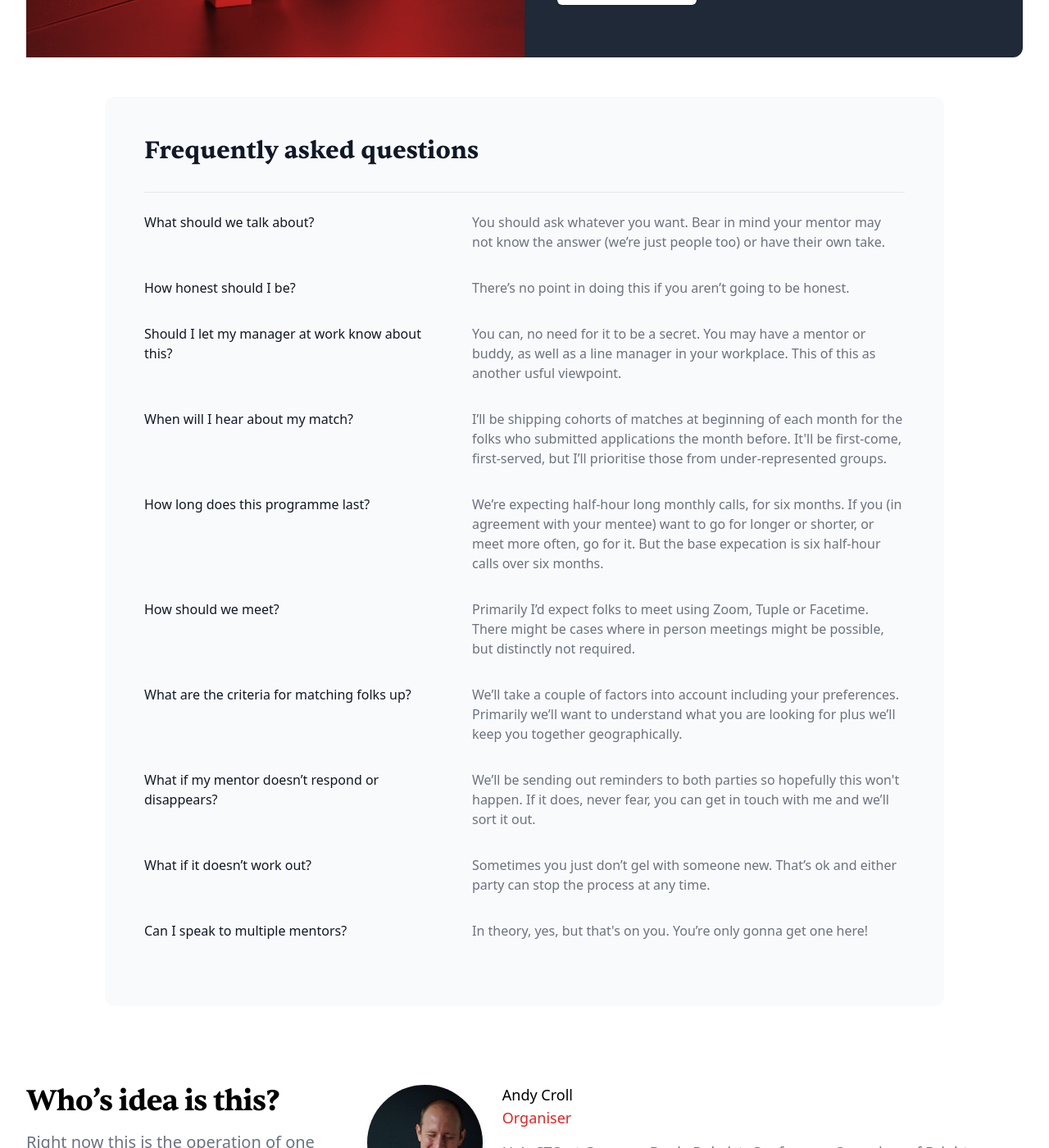
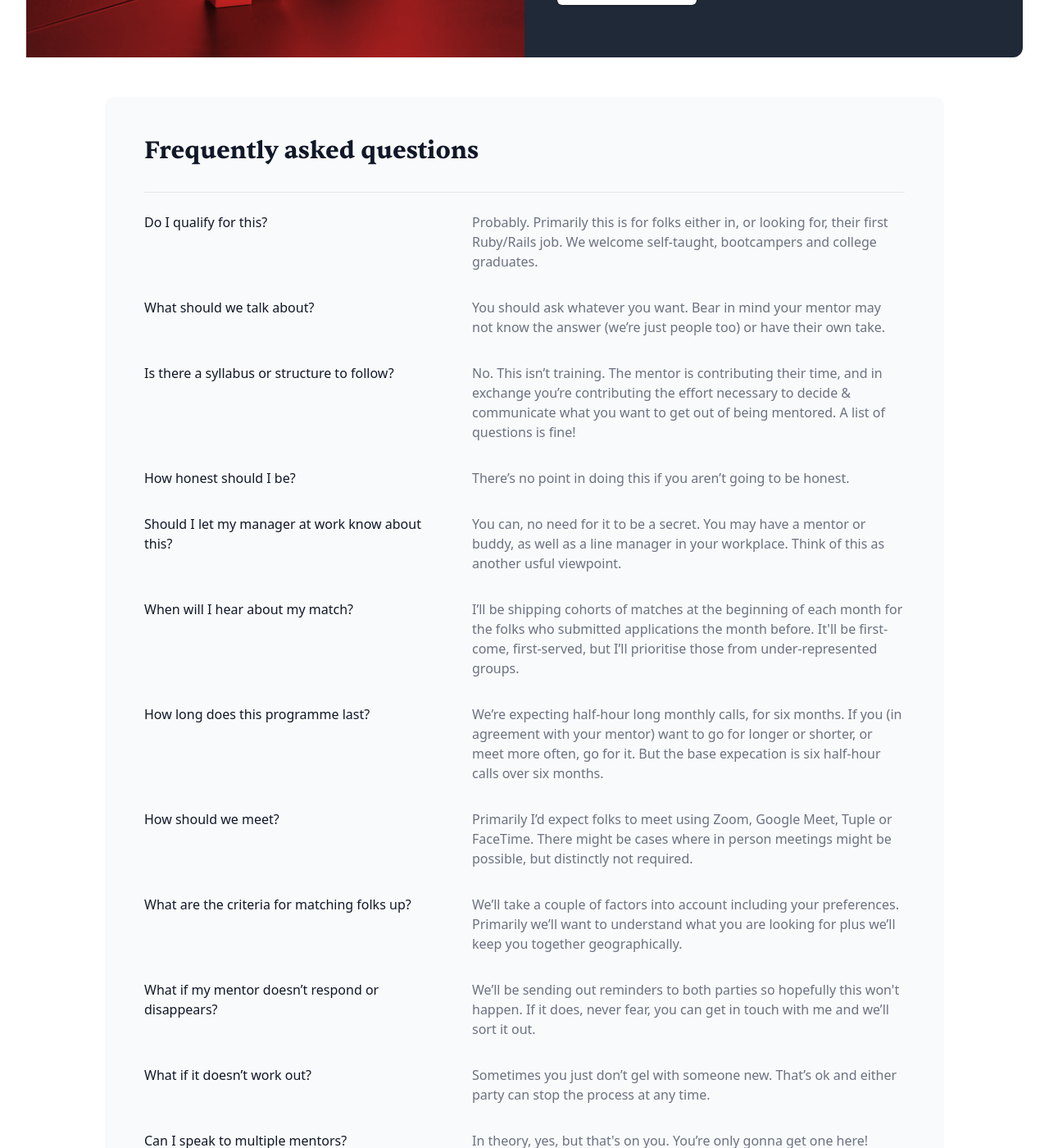
Before and after one commit to andycroll/firstrubyfriend.org, a Jekyll site: the page built from early-career-devs.html, in a window 1280 px wide and 1400 px high, scrolled down 892 px. Shown: the whole window at 82% size. Built offline with Jekyll 4.4.1, drawn with Linux system fonts in a browser that asks for light colours; some of the changed text lies outside the part shown.

Commit message:
Typos and question additions

```diff
--- a/_includes/who.html
+++ b/_includes/who.html
@@ -2,7 +2,7 @@
 	<div class="mx-auto py-12 px-4 max-w-7xl sm:px-6 lg:px-8 lg:py-24">
 		<div class="space-y-12 lg:grid lg:grid-cols-3 lg:gap-8 lg:space-y-0">
 			<div class="space-y-5 sm:space-y-4">
-		  		<h2 class="font-sentient text-3xl font-extrabold tracking-tight sm:text-4xl">Who’s idea is this?</h2>
+		  		<h2 class="font-sentient text-3xl font-extrabold tracking-tight sm:text-4xl">Whose idea is this?</h2>
 		  		<p class="text-xl text-gray-500">
 					Right now this is the operation of one volunteer managing the administation and spreadsheets and (hopefully) many other mentors across the Ruby community.
 				</p>
--- a/code-of-conduct.html
+++ b/code-of-conduct.html
@@ -35,7 +35,7 @@ description: "Matching early career developers with friendly volunteer mentors f
 				<p><b>Tricia:</b> Well actually, that’s a Rails method.</p>
 			</blockquote>
 			<p>Correcting others when it’s not necessary or relevant is a form of gatekeeping.</p>
-			<p>This can be really harmful to folk erly in their career and discourage them from pursuing a career in tech altogether. This is hte opposite of what we’re trying to achieve!</p>
+			<p>This can be really harmful to folk early in their career and discourage them from pursuing a career in tech altogether. This is the opposite of what we’re trying to achieve!</p>
 			<p>That said there may be cases in an "experience sharing" mentorship relationship where differing events within our industry might mean opinions are different. In those cases it is important to be civil, empathetic and realise you might be wrong, even if you have many years more experience.</p>
 
 			<h4>No subtle <i>-isms</i></h4>
--- a/early-career-devs.html
+++ b/early-career-devs.html
@@ -16,7 +16,7 @@ description: ""
 			</h1>
 
 			<p class="text-xl text-gray-600">
-				A space to ask questions about starting a career as a software engineer
+				A space to ask questions about starting a career as a Ruby/Rails software engineer
 			</p>
 		</div>
 
@@ -52,8 +52,18 @@ description: ""
 					  	<div class="pt-6 pb-8 md:grid md:grid-cols-12 md:gap-8">
 							{%
 								include faq.html
+									q="Do I qualify for this?"
+									a="Probably. Primarily this is for folks either in, or looking for, their first Ruby/Rails job. We welcome self-taught, bootcampers and college graduates."
+							%}
+							{%
+								include faq.html
 									q="What should we talk about?"
 									a="You should ask whatever you want. Bear in mind your mentor may not know the answer (we’re just people too) or have their own take."
+							%}
+							{%
+								include faq.html
+									q="Is there a syllabus or structure to follow?"
+									a="No. This isn’t training. The mentor is contributing their time, and in exchange you’re contributing the effort necessary to decide & communicate what you want to get out of being mentored. A list of questions is fine!"
 							%}
 							{%
 								include faq.html
@@ -63,22 +73,22 @@ description: ""
 							{%
 								include faq.html
 									q="Should I let my manager at work know about this?"
-									a="You can, no need for it to be a secret. You may have a mentor or buddy, as well as a line manager in your workplace. This of this as another usful viewpoint."
+									a="You can, no need for it to be a secret. You may have a mentor or buddy, as well as a line manager in your workplace. Think of this as another usful viewpoint."
 							%}
 							{%
 								include faq.html
 									q="When will I hear about my match?"
-									a="I’ll be shipping cohorts of matches at beginning of each month for the folks who submitted applications the month before. It'll be first-come, first-served, but I’ll prioritise those from under-represented groups."
+									a="I’ll be shipping cohorts of matches at the beginning of each month for the folks who submitted applications the month before. It'll be first-come, first-served, but I’ll prioritise those from under-represented groups."
 							%}
 							{%
 								include faq.html
 									q="How long does this programme last?"
-									a="We’re expecting half-hour long monthly calls, for six months. If you (in agreement with your mentee) want to go for longer or shorter, or meet more often, go for it. But the base expecation is six half-hour calls over six months."
+									a="We’re expecting half-hour long monthly calls, for six months. If you (in agreement with your mentor) want to go for longer or shorter, or meet more often, go for it. But the base expecation is six half-hour calls over six months."
 							%}
 							{%
 								include faq.html
 									q="How should we meet?"
-									a="Primarily I’d expect folks to meet using Zoom, Tuple or Facetime. There might be cases where in person meetings might be possible, but distinctly not required."
+									a="Primarily I’d expect folks to meet using Zoom, Google Meet, Tuple or FaceTime. There might be cases where in person meetings might be possible, but distinctly not required."
 							%}
 							{%
 								include faq.html
--- a/index.html
+++ b/index.html
@@ -55,7 +55,7 @@ description: "Matching early career developers with friendly volunteer mentors f
 			<h2 class="font-sentient text-base text-red-700 font-semibold tracking-wide uppercase">What if it goes wrong?</h2>
 			<p class="font-sentient mt-2 text-3xl leading-8 font-extrabold tracking-tight text-gray-900 sm:text-4xl">Code of conduct.</p>
 			<p class="mt-4 max-w-2xl text-xl text-gray-700 lg:mx-auto">
-				Somehtig very similar to this programme has worked well in person at US Ruby conferences for many years. We also have guidance that you’re expected to read that should help make the best of your calls.
+				Something very similar to this programme has worked well in person at US Ruby conferences for many years. We also have guidance that you’re expected to read that should help make the best of your calls.
 			</p>
 
 			<div class="mt-8 flex justify-start lg:justify-center">
```
Also changed, not shown: other parts of code-of-conduct.html (+1 -1 lines), other parts of early-career-devs.html (+1 -1 lines), mentors.html (+9 -4 lines).
